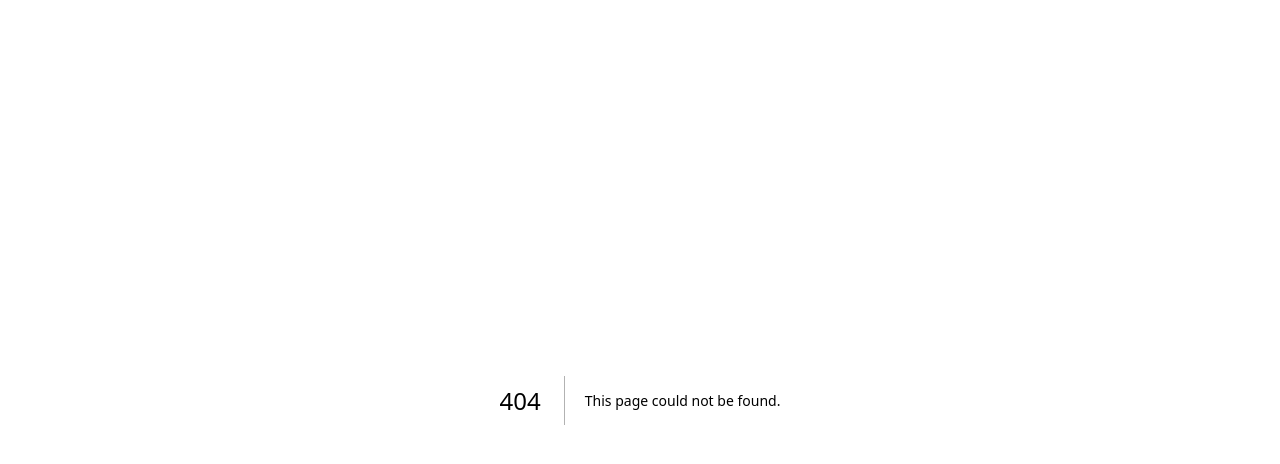
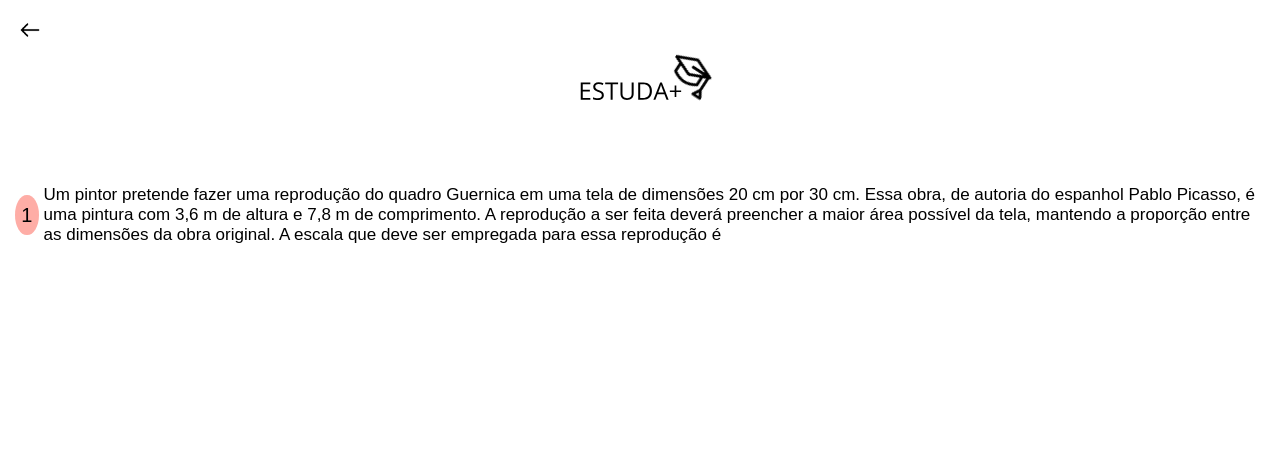
Before and after one commit to emmillykaythe/estuda-mais, a Next.js app: page /questoes in a window 1280 px wide. Before the commit this address had no page. Shown: the top 464 px of the page. Built offline with nearby package versions, Linux system fonts and the light colour scheme.

Commit message:
implementação de um exemplo das questões

```diff
--- /dev/null
+++ b/src/app/questoes/page.js
@@ -0,0 +1,22 @@
+import Image from "next/image";
+import styles from "./page.module.css";
+import Link from "next/link";
+
+
+export default function Home() {
+  return (
+    <div className={styles.page}>
+      <Link href="/simulado">
+    <div className={styles.voltar}>
+      <Image className={styles.buttonVoltar} src="/voltar.png" width="20" height="20" alt="Voltar" />
+    </div>
+      </Link>
+        <Image className={styles.logo} src="/logo-original.svg" width="170" height="170" alt="Logo"/>
+    <div className={styles.containerQuestion}> <div className={styles.numberQuestion}> 1 </div>
+    <div className={styles.enunciadoQuestion}>
+     <p> Um pintor pretende fazer uma reprodução do quadro Guernica em uma tela de dimensões 20 cm por 30 cm. Essa obra, de autoria do espanhol Pablo Picasso, é uma pintura com 3,6 m de altura e 7,8 m de comprimento. A reprodução a ser feita deverá preencher a maior área possível da tela, mantendo a proporção entre as dimensões da obra original. A escala que deve ser empregada para essa reprodução é </p>
+    </div>
+    </div>
+    </div>
+  );
+}
--- /dev/null
+++ b/src/app/questoes/page.module.css
@@ -0,0 +1,39 @@
+.page {
+  display: flex;
+  flex-direction: column;
+  align-items: flex-start;
+}
+
+.logo{
+  margin: 0 auto;
+}
+
+.buttonVoltar {
+  position: absolute;
+  top: 20px;
+  left: 20px;
+  cursor: pointer;
+}
+
+.containerQuestion {
+  display: flex;
+  align-items: center;
+  margin: 15px;
+}
+
+.numberQuestion {
+  background-color: #FEADA6;
+  width: 60px;
+  height: 40px;
+  border-radius: 50%;
+  display: flex;
+  align-items: center;
+  justify-content: center;
+  font-size: 20px;
+}
+
+.enunciadoQuestion {
+  margin-left: 5px;
+  font-size: 17px;
+  font-weight: 30;
+}
```
